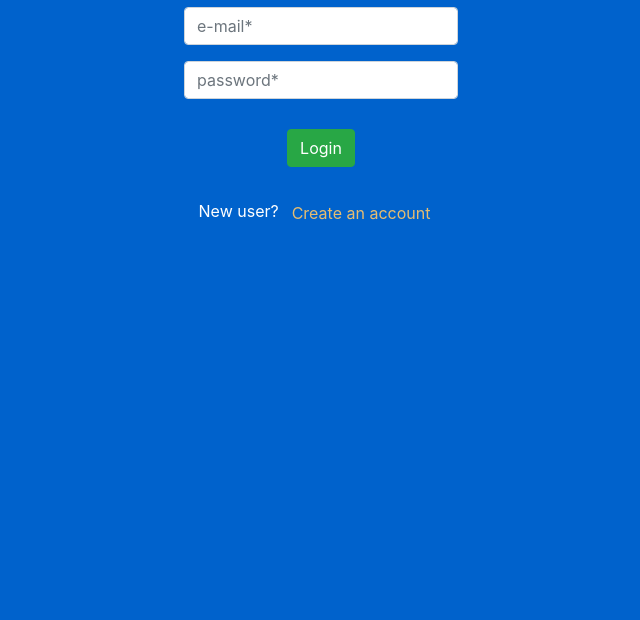
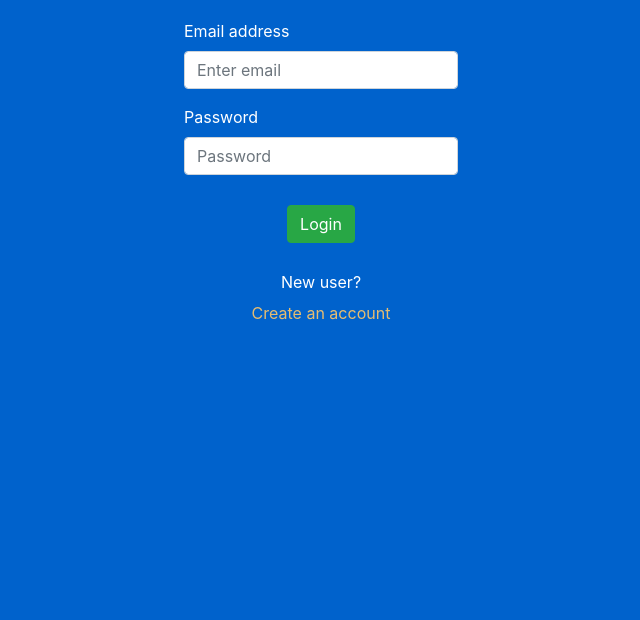
Before and after one commit to Slonczynski/Slonczynski.github.io, a plain HTML site: page index.html in a window 1280 px wide. Shown: the part 180-800 px from the top of the page, without its empty margins (319-959 px from the left). Drawn offline with nearby package versions, Linux system fonts and the light colour scheme.

Commit message:
Refactored login inputs

```diff
--- a/index.html
+++ b/index.html
@@ -18,21 +18,22 @@
         <div class="login-text">Sign in:</div>
         <form>
           <div class="form-group">
+            <label for="inputEmail">Email address</label>
             <input
-              type="text"
+              type="email"
               class="form-control"
-              placeholder="e-mail*"
-              value=""
-              required
+              id="inputEmail"
+              aria-describedby="emailHelp"
+              placeholder="Enter email"
             />
           </div>
           <div class="form-group">
+            <label for="inputPassword">Password</label>
             <input
               type="password"
               class="form-control"
-              placeholder="password*"
-              value=""
-              required
+              id="inputPassword"
+              placeholder="Password"
             />
           </div>
           <div class="text-center">
@@ -45,7 +46,12 @@
             </button>
           </div>
           <div class="text-center">
-            New user?<button
+            <span id="submit-button">
+              New user?
+            </span>
+
+            <div class="create-an-account-link">
+              <button
                 type="button"
                 class="btn btn-link"
                 onclick="window.location.href='register.html'"
@@ -53,9 +59,11 @@
                 Create an account
               </button>
             </div>
+          </div>
         </form>
       </div>
     </div>
+
     <script src="https://www.gstatic.com/firebasejs/5.9.4/firebase-app.js"></script>
     <script src="https://www.gstatic.com/firebasejs/5.9.4/firebase-auth.js"></script>
     <script src="https://www.gstatic.com/firebasejs/5.9.4/firebase-firestore.js"></script>
--- a/style/styles.css
+++ b/style/styles.css
@@ -15,7 +15,7 @@ body {
   flex-direction: column;
   align-items: center;
   justify-content: center;
-  padding: 5%;
+  padding: 6%;
   background: #0062cc;
   /* box-shadow: 0 5px 8px 0 rgba(0, 0, 0, 0.2), 0 9px 26px 0 rgba(0, 0, 0, 0.19); */
 }
@@ -54,3 +54,9 @@ body {
   font-weight: 1000;
   padding-top: 2px;
 }
+label[for='inputEmail'] {
+  color: #fff;
+}
+label[for='inputPassword'] {
+  color: #fff;
+}
```
Lines whose indentation alone changed are shown as unchanged.
